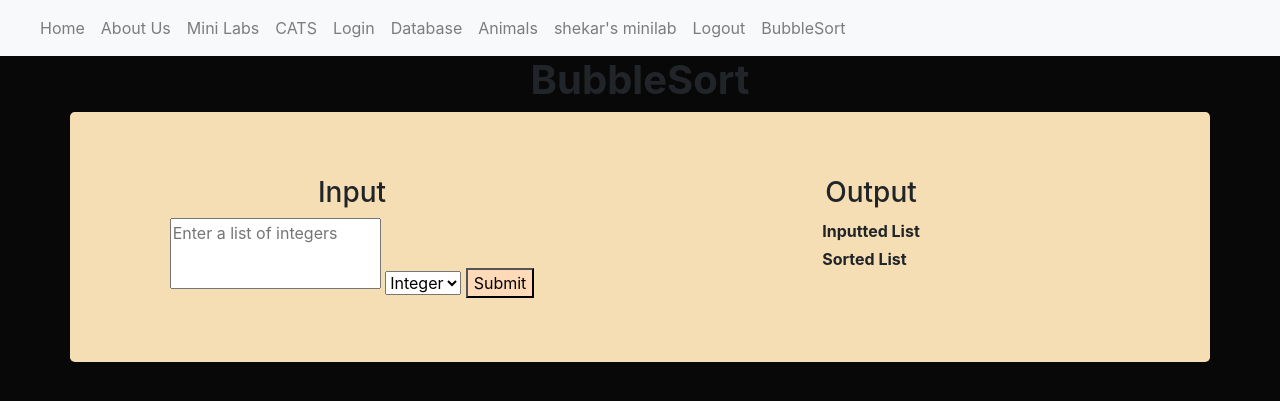
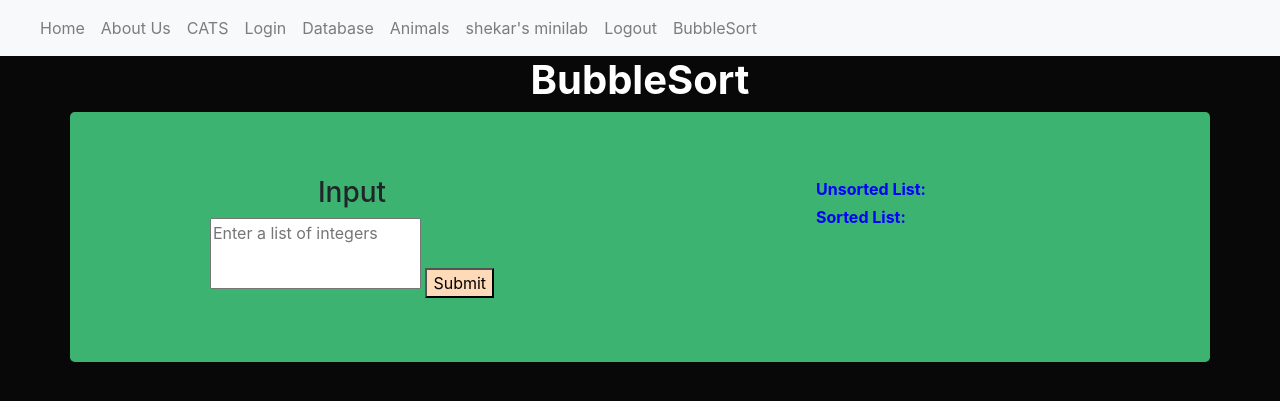
Before and after one commit to macddmac/P3PROPHET, a Flask app: page /shekarminilab in a window 1280 px wide. Shown: the top 401 px of the page. Run offline with Flask 2, Linux system fonts and the light colour scheme; lists and menus that the app fills with data are empty; some libraries are stand-ins or nearby versions.

Commit message:
fixed shekar minilab

```diff
--- a/main.py
+++ b/main.py
@@ -11,15 +11,16 @@ from werkzeug.urls import url_parse
 import sqlalchemy
 import requests
 import os
+from shekarbubblesort import Bubblesort
 import requests as r
 import json as j
 import time
 from urllib.request import Request, urlopen
 
 
-from shekarminilab import sk
+#from shekarminilab import sk
 app = Flask(__name__)
-app.register_blueprint(sk)
+#app.register_blueprint(sk)
 
 
 
@@ -117,8 +118,20 @@ def index_route():
 def math_route():
     return render_template("math.html")
 
-@app.route('/shekarminilab')
+@app.route('/shekarminilab', methods=["GET", "POST"])
 def shekarminilab_route():
+    if request.form:
+        all_list = []
+        print("hello i am shekar")
+        integer = request.form.get("string")
+        arr = integer.split()
+        for j in range (0,len(arr)):
+            #converting all list into integers
+            arr[j] = int(arr[j])
+
+        bs = Bubblesort(integer)
+
+        return render_template("shekarminilab.html", sorted_list=bs.sarr, input_list=arr)
     return render_template("shekarminilab.html")
 
 @app.route('/testimonial')
@@ -130,9 +143,6 @@ def testimonial_route():
 def minilabs_route():
     return render_template("minilabs.html")
 
-@app.route('/bubblesort')
-def bubblesort_route():
-    return render_template("bubblesorts.html")
 
 @app.route('/coupon')
 @login_required
--- a/templates/base.html
+++ b/templates/base.html
@@ -58,7 +58,6 @@
         <div class="navbar-nav">
             <a class="nav-link" href="/">Home <span class="sr-only">(current)</span></a>
             <a class="nav-link" href="/testimonial">About Us</a>
-            <a class="nav-link" href="/minilabs">Mini Labs</a>
             <a class="nav-link" href="/cats">CATS</a>
             <a class="nav-link" href="/login">Login</a>
             <a class="nav-link" href="/database">Database</a>
--- a/templates/home.html
+++ b/templates/home.html
@@ -63,7 +63,7 @@
                     <h3>Sky</h3>
                 </header>
                 <p>List of endangered air animals + facts about them</p>
-                <form method="get" action="/future"> <button type="submit">Visit page</button> </form>
+                <form method="get" action="/cats"> <button type="submit">Visit page</button> </form>
             </div>
         </section>
 
--- a/templates/shekarminilab.html
+++ b/templates/shekarminilab.html
@@ -2,7 +2,7 @@
 {% extends "base.html" %}
 <html lang="en">
 {% block content %}
-<script>
+<!--<script>
     function success() {
         if(document.getElementById("textsend").value==="") {
             document.getElementById('button').disabled = true;
@@ -11,33 +11,31 @@
         }
     }
 </script>
+-->
 <div class="container">
 
   <div class="center-block">
-    <h1 class="col-12" style="text-align:center;"><strong>BubbleSort</strong></h1>
+    <h1 class="col-12" style="text-align:center; color:white;"><strong>BubbleSort</strong></h1>
 
-    <div class="jumbotron text-center row" style="background-color:wheat;">
+    <div class="jumbotron text-center row" style="background-color:mediumseagreen;">
       <div>
         <h3>Input</h3>
-        <form id="stringForm" action="/sk/bubblesort" method="POST" style="width:500px">
+        <form id="stringForm" action="/shekarminilab" method="post" style="width:500px">
           <textarea name="string" class="input" id="string" type="integer" style="height:71px; overflow:hidden; resize:none" onkeyup="success()" placeholder="Enter a list of integers"></textarea>
-          <select id="select" name="select" required>
-            <option value="integer">Integer</option>
-          </select>
+
           <button type="submit" id="button" style="background-color:peachpuff;">Submit</button>
         </form>
       </div>
       <div class="col-md-6">
-        <h3>Output</h3>
         <table class="mx-auto">
           <tr>
-            <th class="row">Inputted List</th>
+            <th class="row" style="color:blue">Unsorted List:</th>
           </tr>
           <tr>
             <td>{{input_list}}</td>
           </tr>
           <tr>
-            <th class="row">Sorted List</th>
+            <th class="row" style="color:blue">Sorted List:</th>
           </tr>
           <tr>
             <td>{{sorted_list}}</td>
@@ -47,5 +45,12 @@
     </div>
   </div>
 </div>
+<script>
+  var submitButton = document.getElementById("button");
+
+  submitButton.addEventListener("click", function(){
+    console.log('clicked')
+  }, false);
+</script>
 {% endblock %}
 </html>
```
Also changed, not shown: shekarminilab.py (+15 -16 lines).
